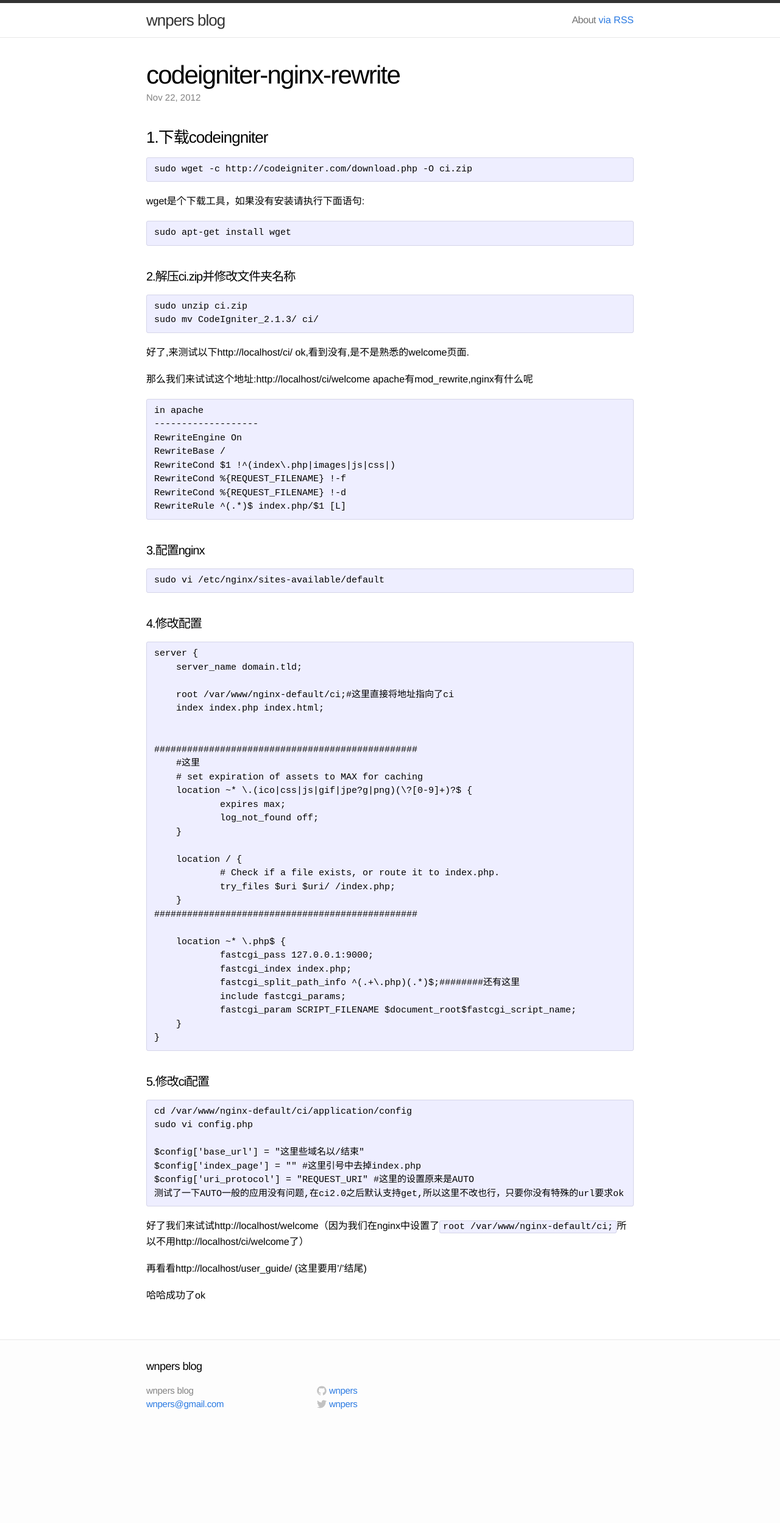
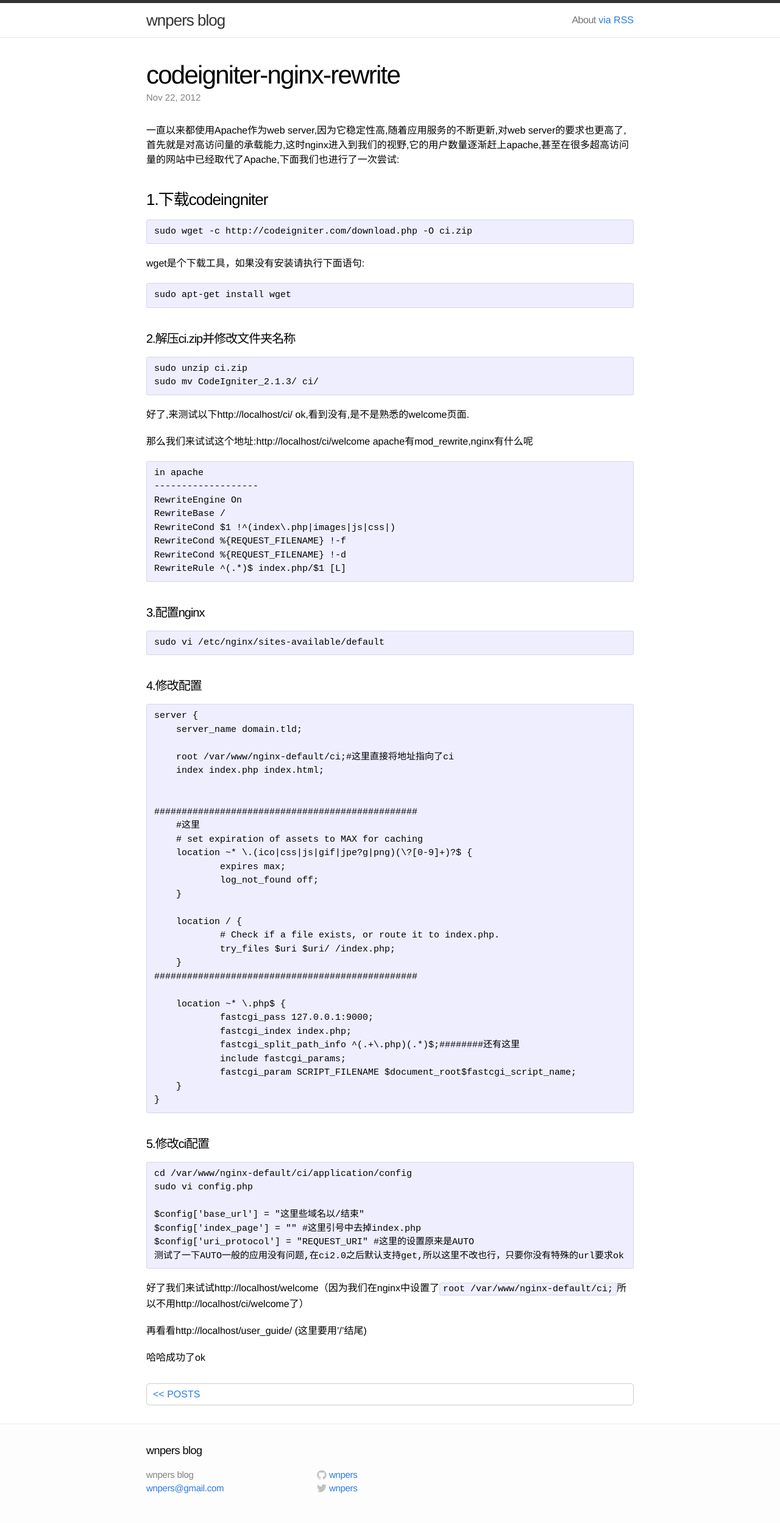
Before and after one commit to wnpers/blog, a Jekyll site: the page built from _posts/2014-08-03-codeigniter-nginx-rewrite.markdown, in a window 1280 px wide. Shown: the whole page at 61% size. Built offline with Jekyll 4.4.1, drawn with Linux system fonts in a browser that asks for light colours; before the commit the page ends 2359 px from its top, so only the background shows below that.

Commit message:
add post change post layout change main.css

```diff
--- a/_layouts/post.html
+++ b/_layouts/post.html
@@ -11,5 +11,5 @@
   <article class="post-content">
   {{ content }}
   </article>
-
+<p><a class="blocklink" href="{{ site.baseurl }}/"><< POSTS</a></p>
 </div>
--- a/_posts/2014-08-03-codeigniter-nginx-rewrite.markdown
+++ b/_posts/2014-08-03-codeigniter-nginx-rewrite.markdown
@@ -4,6 +4,8 @@
 date:   2012-11-21 21:08:59
 categories: codeigniter
 ---
+
+一直以来都使用Apache作为web server,因为它稳定性高,随着应用服务的不断更新,对web server的要求也更高了,首先就是对高访问量的承载能力,这时nginx进入到我们的视野,它的用户数量逐渐赶上apache,甚至在很多超高访问量的网站中已经取代了Apache,下面我们也进行了一次尝试:
 
 ### 1.下载codeingniter
 
--- a/_posts/2014-08-22-all-progress-depends-on.markdown
+++ b/_posts/2014-08-22-all-progress-depends-on.markdown
@@ -2,7 +2,9 @@
 layout: post
 title:  "all progress depends on"
 date:   2014-08-22 12:17:15
-categories: quotations George-Bernard-Shaw
+categories: quotations
 ---
 
+<img src="http://upload.wikimedia.org/wikipedia/commons/thumb/c/ca/George_bernard_shaw.jpg/158px-George_bernard_shaw.jpg">
+
 >明白事理的人使自己适应世界；不明事理的人想使世界适应自己。所以，所有进步都要靠不明事理的人。--[萧伯纳](http://zh.wikipedia.org/wiki/%E8%90%A7%E4%BC%AF%E7%BA%B3)
--- a/css/main.css
+++ b/css/main.css
@@ -412,3 +412,16 @@
 .pic_story {
   max-width: 800px;
 }
+.blocklink{
+  display: block;
+  padding: 5px 10px 5px 10px;
+  border: 1px solid #ccc;
+  border-radius: 5px;
+  box-shadow: 2px;
+}
+img{
+  border: 1px solid #ccc;
+  padding: 10px;
+  border-radius: 5px;
+  background-color: #eee;
+}
```
Also changed, not shown: _posts/2014-10-02-vanity.markdown (added, +10 -0 lines), about.md (+1 -5 lines), index.html (+9 -8 lines).
